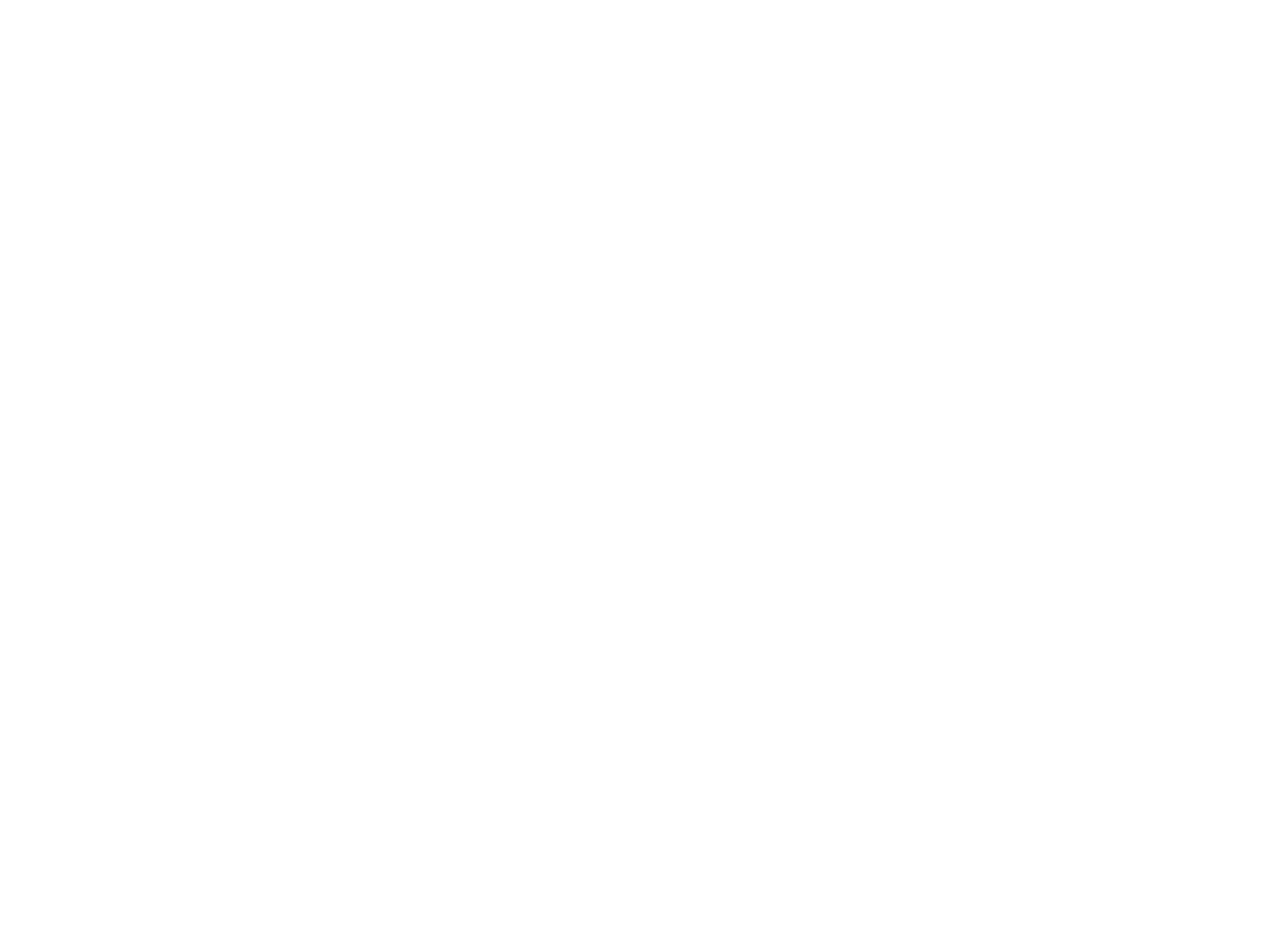
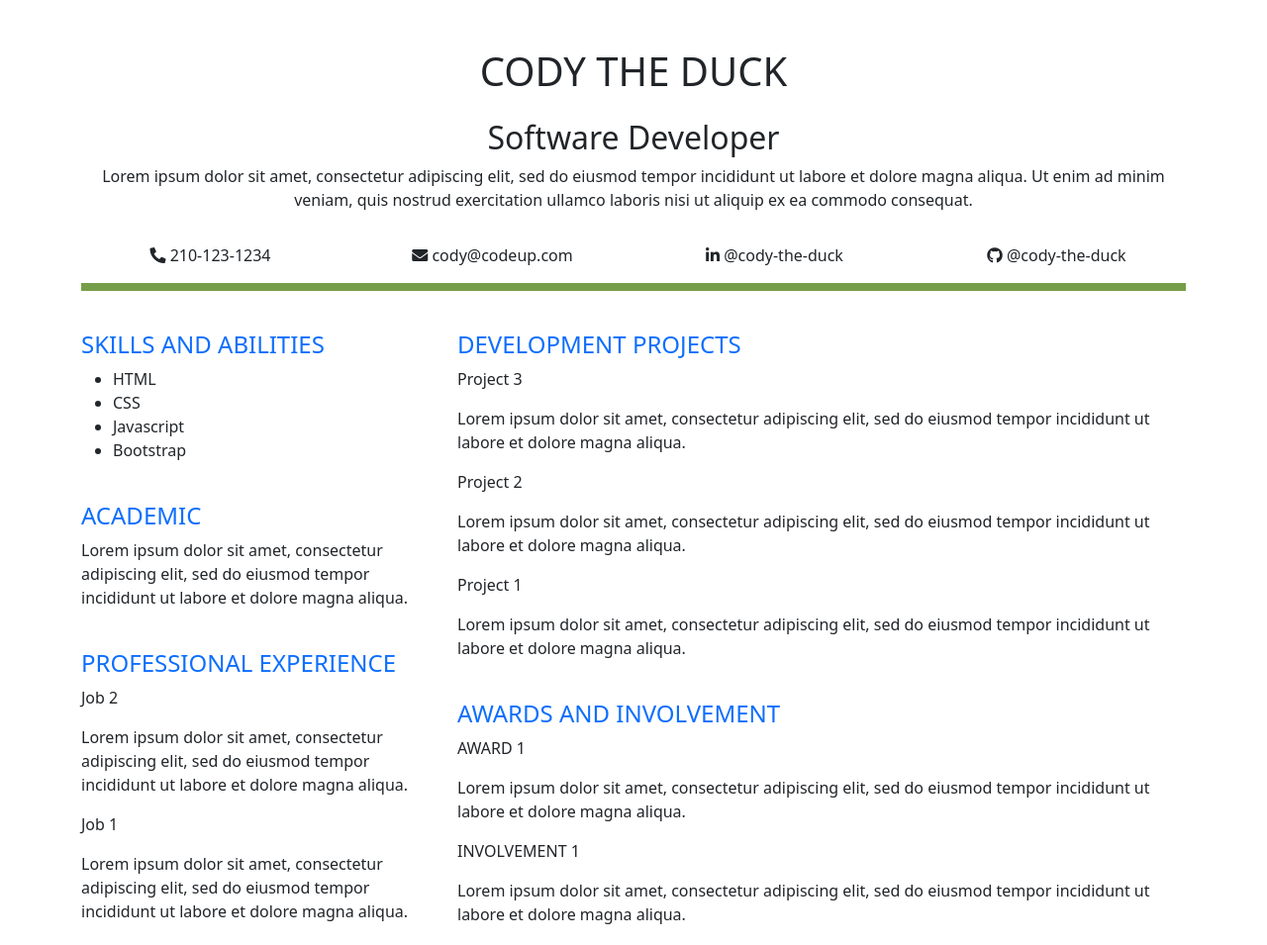
Before and after one commit to johngbarber/codeup-web-exercises, a website: page Bootstrap/ibm-example.html in a window 1280 px wide. Shown: the whole page at 99% size. Before the commit the page ends 800 px from the top, so only its background shows below. Drawn offline with nearby package versions, Linux system fonts and the light colour scheme.

Commit message:
updated ibm-example.html

```diff
--- /dev/null
+++ b/Bootstrap/css/resume.css
@@ -0,0 +1,11 @@
+.section-divider{
+    border-top: 8px solid #769E48;
+    opacity: 100%;
+}
+
+@media screen and (max-width: 767px){
+    .whole-site{
+        border-left: 3px solid black;
+        margin-left: 10px;
+    }
+}
--- a/Bootstrap/ibm-example.html
+++ b/Bootstrap/ibm-example.html
@@ -3,17 +3,132 @@
 <head>
     <meta charset="utf-8">
     <meta name="viewport" content="width=device-width, initial-scale=1">
-    <title>Bootstrap demo</title>
+    <title>Cody Resume</title>
+<!--    Custom CSS Link-->
+    <link rel="stylesheet" href="css/resume.css">
+<!--    Font Awesome-->
+    <link rel="stylesheet" href="https://cdnjs.cloudflare.com/ajax/libs/font-awesome/5.9.0/css/all.css">
+<!--    Google fonts -->
+    <link href="https://fonts.googleapis.com/css?family=Roboto:400i,700&display=swap" rel="stylesheet">
 <!--    bootstrap css-->
     <link href="https://cdn.jsdelivr.net/npm/bootstrap@5.3.2/dist/css/bootstrap.min.css" rel="stylesheet" integrity="sha384-T3c6CoIi6uLrA9TneNEoa7RxnatzjcDSCmG1MXxSR1GAsXEV/Dwwykc2MPK8M2HN" crossorigin="anonymous">
 </head>
-<body>
+<body id="custom" class="whole-site">
+<div class="container pt-5 pb-5" id="main-container">
+
+    <div id="header">
+        <div class="row text-center">
+            <div class="col" id="name-col">
+                <h1 id="name-header">CODY THE DUCK</h1>
+            </div>
+        </div>
+
+        <div class="row text-center mt-3" id="software-col">
+            <div class="col-12">
+                <h2>Software Developer</h2>
+                <p>Lorem ipsum dolor sit amet, consectetur adipiscing elit, sed do eiusmod tempor incididunt ut labore et dolore magna aliqua. Ut enim ad minim veniam, quis nostrud exercitation ullamco laboris nisi ut aliquip ex ea commodo consequat. </p>
+            </div>
+        </div>
+
+        <div class="row mt-3 text-center" id="contact-row">
+            <div class="col-12 col-lg-3 social-icon">
+                <i class="fas fa-phone-alt"></i>
+                210-123-1234
+            </div>
+
+            <div class="col-12 col-lg-3 social-icon">
+                <i class="fas fa-envelope"></i>
+                cody@codeup.com
+            </div>
+
+            <div class="col-12 col-lg-3 social-icon">
+                <i class="fab fa-linkedin-in"></i>
+                @cody-the-duck
+            </div>
+
+            <div class="col-12 col-lg-3 social-icon">
+                <i class="fab fa-github"></i>
+                @cody-the-duck
+            </div>
+
+        </div>
+
+
+
+    </div>
+
+
+
+    <hr class="section-divider">
+
+    <div class="row">
+        <div class="col-12 col-md-4" id="left-col">
+            <div class="pt-4">
+                <h4 class="section-header text-primary">SKILLS AND ABILITIES</h4>
+                <ul>
+                    <li>HTML</li>
+                    <li>CSS</li>
+                    <li>Javascript</li>
+                    <li>Bootstrap</li>
+                </ul>
+            </div>
+
+            <div class="pt-4">
+                <h4 class="section-header text-primary">ACADEMIC</h4>
+                <p>Lorem ipsum dolor sit amet, consectetur adipiscing elit, sed do eiusmod tempor incididunt ut labore et dolore magna aliqua.</p>
+            </div>
+
+            <div class="pt-4">
+                <h4 class="section-header text-primary">PROFESSIONAL EXPERIENCE</h4>
+                <p>Job 2</p>
+                <p>Lorem ipsum dolor sit amet, consectetur adipiscing elit, sed do eiusmod tempor incididunt ut labore et dolore magna aliqua.</p>
+
+                <p>Job 1</p>
+                <p>Lorem ipsum dolor sit amet, consectetur adipiscing elit, sed do eiusmod tempor incididunt ut labore et dolore magna aliqua.</p>
+            </div>
+
+        </div>
+
+        <div class="col-12 col-md-8" id="right-col">
+            <div class="pt-4">
+                <h4 class="section-header text-primary">DEVELOPMENT PROJECTS</h4>
+
+                <p>Project 3</p>
+                <p>Lorem ipsum dolor sit amet, consectetur adipiscing elit, sed do eiusmod tempor incididunt ut labore et dolore magna aliqua.</p>
+
+                <p>Project 2</p>
+                <p>Lorem ipsum dolor sit amet, consectetur adipiscing elit, sed do eiusmod tempor incididunt ut labore et dolore magna aliqua.</p>
+
+                <p>Project 1</p>
+                <p>Lorem ipsum dolor sit amet, consectetur adipiscing elit, sed do eiusmod tempor incididunt ut labore et dolore magna aliqua.</p>
+            </div>
+
+
+            <div class="pt-4">
+                <h4 class="section-header text-primary">AWARDS AND INVOLVEMENT</h4>
+
+                <p>AWARD 1</p>
+                <p>Lorem ipsum dolor sit amet, consectetur adipiscing elit, sed do eiusmod tempor incididunt ut labore et dolore magna aliqua.</p>
+
+                <p>INVOLVEMENT 1</p>
+                <p>Lorem ipsum dolor sit amet, consectetur adipiscing elit, sed do eiusmod tempor incididunt ut labore et dolore magna aliqua.</p>
+            </div>
+
+
+
+        </div>
+    </div>
+    </div>
 
 
 
 
 
-<!--bootstrap script-->
+
+
+
+
+    <!--bootstrap script-->
 <script src="https://cdn.jsdelivr.net/npm/bootstrap@5.3.2/dist/js/bootstrap.bundle.min.js" integrity="sha384-C6RzsynM9kWDrMNeT87bh95OGNyZPhcTNXj1NW7RuBCsyN/o0jlpcV8Qyq46cDfL" crossorigin="anonymous"></script>
 </body>
 </html>
--- /dev/null
+++ b/css/resume.css
@@ -0,0 +1,3 @@
+.bottom-border{
+    border-bottom-color: #769E48;
+}
```
Also changed, not shown: bootstrap-grid-lec.html (added, +23 -0 lines).
